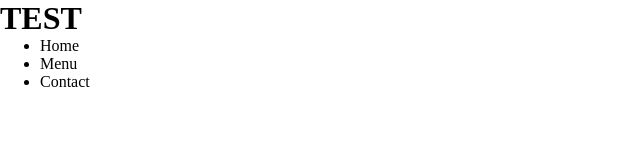
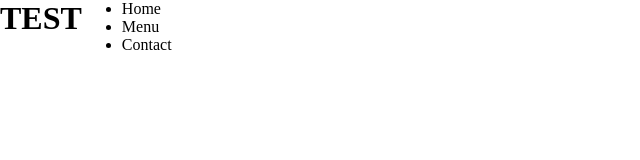
Before and after one commit to Marek-Kosmowski/project-restaurant-page, a website built with webpack: page src/template.html in a window 1280 px wide. Shown: the whole page, without its empty margins (0-640 px from the left). Built offline with nearby package versions, Linux system fonts and the light colour scheme.

Commit message:
Add styles to body in style.css

```diff
--- a/src/styles/style.css
+++ b/src/styles/style.css
@@ -1,3 +1,9 @@
 * {
   margin: 0;
 }
+
+body {
+  height: 100vh;
+  width: 100vw;
+  display: flex;
+}
```
